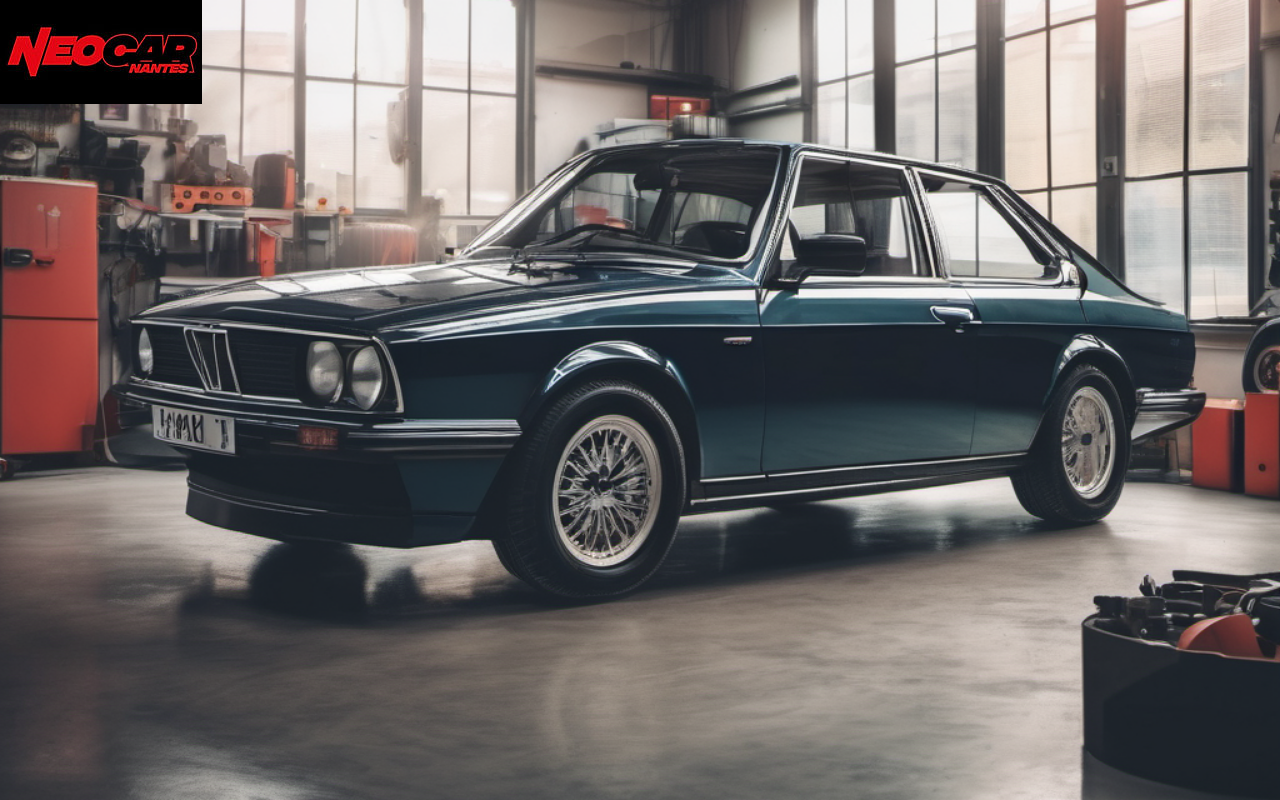
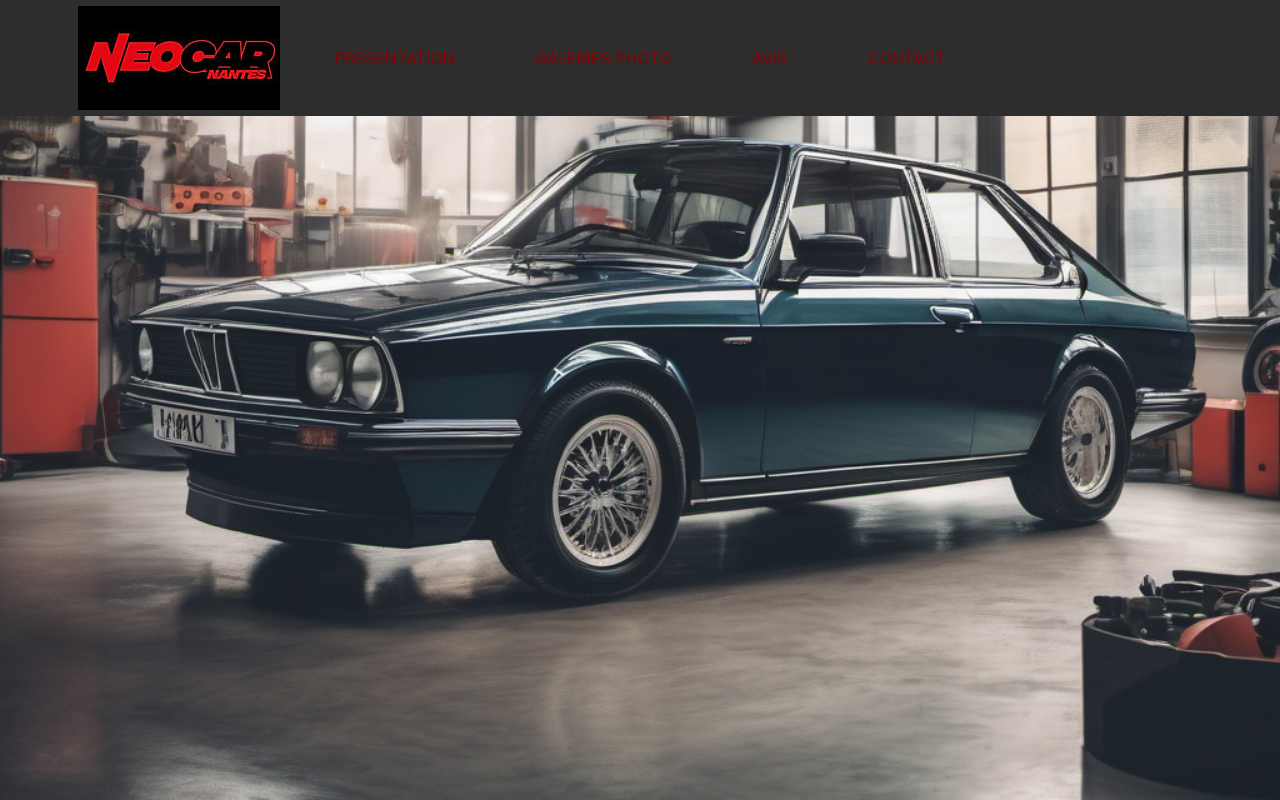
Before and after one commit to Adjel/NeoCarNantes, a Next.js app: page / in a window 1280 px wide. Built offline with nearby package versions, Linux system fonts and the light colour scheme.

Commit message:
created new NavLink Components

```diff
--- a/src/app/component/Header/Header.js
+++ b/src/app/component/Header/Header.js
@@ -7,18 +7,40 @@ import styled from "styled-components";
 const Header = () => {
   return (
     <HeaderWrapper>
-      <Logo />
+      <LogoWrapper>
+        <Logo />
+      </LogoWrapper>
       <Navigation />
+      <Divider />
     </HeaderWrapper>
   );
 };
 
 const HeaderWrapper = styled.div`
+  display: flex;
+  justify-content: space-around;
+  align-items: center;
   position: absolute;
   top: 0;
   width: 100%;
   height: auto;
-  background: hsl(0, 1, 18, 100%);
+  padding: 6px;
+  padding-inline: 64px;
+  background: hsl(0 1 18);
+`;
+
+const LogoWrapper = styled.div`
+  display: flex;
+  flex: 1;
+  justify-content: center;
+  align-items: center;
+  width: auto;
+  height: auto;
+`;
+
+const Divider = styled.div`
+  display: flex;
+  flex: 1;
 `;
 
 export default Header;
--- /dev/null
+++ b/src/app/component/NavLink/NavLink.js
@@ -0,0 +1,46 @@
+import React from "react";
+import styled from "styled-components";
+
+function NavLink({ children }) {
+  let color = "hsl(0 100 27)";
+  let display = "none";
+
+  return (
+    <Wrapper>
+      <Decoration style={{ "--display": `${display}` }} />
+      <NavLinkItem style={{ "--color": `${color}` }}>{children}</NavLinkItem>
+    </Wrapper>
+  );
+}
+
+const Decoration = styled.div`
+  width: 120%;
+  height: 3px;
+  background: black;
+  display: var(--display);
+`;
+
+const NavLinkItem = styled.a`
+  font-size: ${16 / 16}rem;
+  text-transform: uppercase;
+  color: var(--color);
+`;
+
+const Wrapper = styled.div`
+  display: flex;
+  flex-direction: column;
+  align-items: center;
+  gap: 6px;
+
+  &:hover {
+    ${Decoration} {
+      display: revert;
+    }
+
+    ${NavLinkItem} {
+      color: black;
+    }
+  }
+`;
+
+export default NavLink;
--- a/src/app/component/Navigation/Navigation.js
+++ b/src/app/component/Navigation/Navigation.js
@@ -1,5 +1,34 @@
+"use client";
 import React from "react";
+import styled from "styled-components";
+import NavLink from "../NavLink/NavLink";
 
-function Navigation() {}
+const links = [
+  { name: "presentation" },
+  { name: "galeries photo" },
+  { name: "avis" },
+  { name: "contact" },
+];
+
+function Navigation() {
+  return (
+    <Nav>
+      {links.map(({ name }) => (
+        <NavLink>{name}</NavLink>
+      ))}
+    </Nav>
+  );
+}
+
+const Nav = styled.nav`
+  display: flex;
+  flex: 3;
+  justify-content: space-around;
+  align-self: center;
+  align-items: center;
+  width: auto;
+  height: auto;
+  background: inherit;
+`;
 
 export default Navigation;
```
